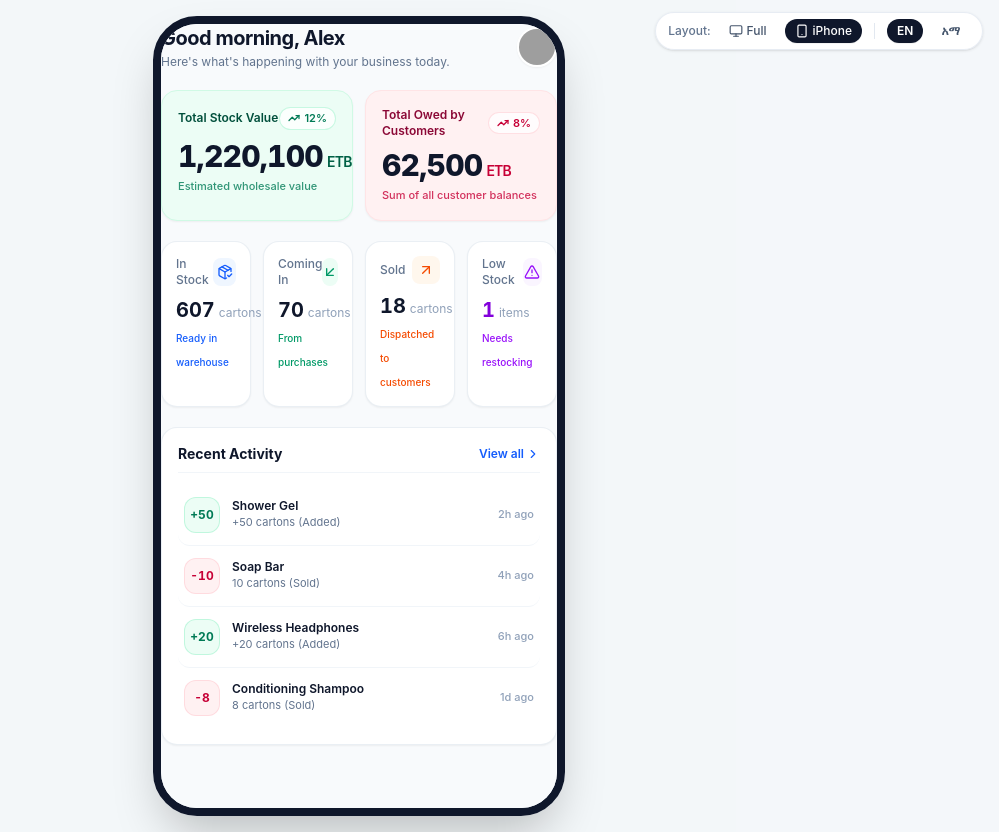
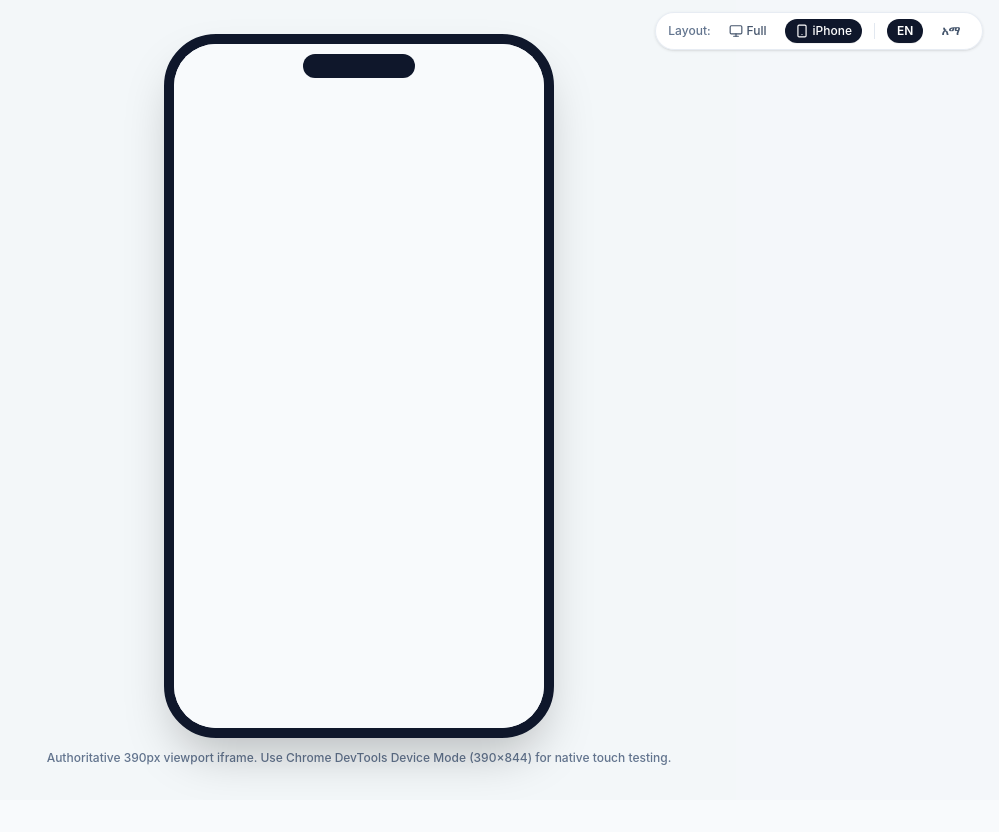
Before and after one commit to yabetsalelign/ios, a Next.js app: page / in a window 1280 px wide. Both pictures are taken after a click on the button "iPhone". Shown: the whole page, without its empty margins (281-1280 px from the left). After the commit the page ends 800 px from the top, so only its background shows below. Built offline with nearby package versions, Linux system fonts and the light colour scheme; grey boxes are pictures that could not be loaded.

Commit message:
Added the AppShell layout component and LanguageContext provider

```diff
--- a/src/components/layout/AppShell.tsx
+++ b/src/components/layout/AppShell.tsx
@@ -33,6 +33,13 @@ export default function AppShell() {
   const { language, setLanguage, t } = useLanguage();
   const isManager = currentUser.role === 'manager';
 
+  // Detect whether we are embedded inside a preview iframe without hydration mismatch or cascading render
+  const isEmbedded = React.useSyncExternalStore(
+    () => () => {},
+    () => window.self !== window.top || window.location.search.includes('preview=mobile'),
+    () => false
+  );
+
   const renderCurrentView = () => {
     if (selectedCustomerId) {
       return <CustomerLedger customerId={selectedCustomerId} />;
@@ -64,14 +71,12 @@ export default function AppShell() {
 
   return (
     <div className="min-h-screen bg-slate-100/60 flex">
-      {!isPreviewMobileFrame && <DesktopSidebar />}
+      {/* Desktop Sidebar (hidden on mobile via lg:flex, and omitted in iframe or phone preview mode) */}
+      {!isPreviewMobileFrame && !isEmbedded && <DesktopSidebar />}
 
-      <div
-        className={`flex-1 flex flex-col min-w-0 transition-all ${
-          isPreviewMobileFrame ? 'items-center justify-center p-4' : ''
-        }`}
-      >
-        {/* Floating top-right toolbar: Layout toggle + Language switcher */}
+      <div className="flex-1 flex flex-col min-w-0 transition-all">
+        {/* Floating top-right toolbar: Layout toggle + Language switcher (Desktop only, omitted inside preview iframe) */}
+        {!isEmbedded && (
           <div className="hidden md:flex fixed top-3 right-4 z-40 items-center gap-2 bg-white/95 backdrop-blur-md px-3 py-1.5 rounded-full border border-slate-200/80 shadow-sm text-xs">
             <span className="text-slate-500 font-medium">Layout:</span>
             <button
@@ -126,17 +131,27 @@ export default function AppShell() {
               አማ
             </button>
           </div>
+        )}
 
-        <main
-          className={`w-full min-h-screen flex flex-col bg-slate-50 relative ${
-            isPreviewMobileFrame
-              ? 'max-w-[412px] h-[860px] max-h-[92vh] rounded-[44px] border-[8px] border-slate-900 shadow-2xl overflow-y-auto'
-              : 'max-w-7xl mx-auto px-4 sm:px-6 lg:px-8 py-4 sm:py-6'
-          }`}
-          style={{
-            paddingBottom: isPreviewMobileFrame ? '5.5rem' : undefined,
-          }}
-        >
+        {/* When development iPhone preview is selected on desktop, render an isolated 390px viewport iframe so CSS breakpoints evaluate at 390px */}
+        {isPreviewMobileFrame && !isEmbedded ? (
+          <div className="flex-1 flex flex-col items-center justify-center py-6 px-4">
+            <div className="relative w-[390px] h-[844px] max-h-[88vh] rounded-[52px] border-[10px] border-slate-900 shadow-2xl overflow-hidden bg-slate-900 flex flex-col">
+              {/* Dynamic Island Notch */}
+              <div className="absolute top-2.5 left-1/2 -translate-x-1/2 w-28 h-6 bg-slate-900 rounded-full z-30 pointer-events-none" />
+              <iframe
+                src="/?preview=mobile"
+                title="StockFlow 390px Viewport Mobile Preview"
+                className="w-full flex-1 border-0 bg-slate-50"
+              />
+            </div>
+            <p className="text-xs text-slate-500 mt-3 font-medium text-center">
+              Authoritative 390px viewport iframe. Use Chrome DevTools Device Mode (390×844) for native touch testing.
+            </p>
+          </div>
+        ) : (
+          /* Real responsive application layout (Full desktop or native mobile viewport) */
+          <main className="w-full min-h-screen flex flex-col bg-slate-50 relative max-w-7xl mx-auto px-4 sm:px-6 lg:px-8 py-4 sm:py-6">
             {/* Mobile header bar with role switcher + language toggle */}
             <div className="lg:hidden flex items-center justify-between pb-3 pt-1 border-b border-slate-100 mb-4">
               <div className="flex items-center gap-2">
@@ -198,11 +213,13 @@ export default function AppShell() {
             {/* Active View Content */}
             <div className="flex-1 pb-24 lg:pb-8">{renderCurrentView()}</div>
 
+            {/* Mobile Bottom Navigation with elevated + button */}
             <BottomNavigation />
           </main>
+        )}
       </div>
 
-      {/* Global overlays */}
+      {/* Global transaction modals and action sheet */}
       <QuickActionSheet />
       <RecordSaleModal />
       <RecordCustomerPaymentModal />
--- a/src/context/LanguageContext.tsx
+++ b/src/context/LanguageContext.tsx
@@ -1,6 +1,6 @@
 'use client';
 
-import React, { createContext, useContext, useState, useCallback } from 'react';
+import React, { createContext, useContext, useState, useEffect, useCallback } from 'react';
 import { Language, Translations, translations } from '../i18n/translations';
 
 interface LanguageContextValue {
@@ -11,16 +11,18 @@ interface LanguageContextValue {
 
 const LanguageContext = createContext<LanguageContextValue | undefined>(undefined);
 
-function getInitialLanguage(): Language {
-  if (typeof window !== 'undefined') {
+export function LanguageProvider({ children }: { children: React.ReactNode }) {
+  // Always start with 'en' so server and initial client renders match,
+  // preventing React hydration mismatches.
+  const [language, setLanguageState] = useState<Language>('en');
+
+  // After mount, sync the stored preference from localStorage.
+  useEffect(() => {
     const stored = localStorage.getItem('sf_lang');
-    if (stored === 'en' || stored === 'am') return stored;
-  }
-  return 'en';
-}
-
-export function LanguageProvider({ children }: { children: React.ReactNode }) {
-  const [language, setLanguageState] = useState<Language>(getInitialLanguage);
+    if (stored === 'en' || stored === 'am') {
+      setLanguageState(stored);
+    }
+  }, []);
 
   const setLanguage = useCallback((lang: Language) => {
     setLanguageState(lang);
```
Lines whose indentation alone changed are shown as unchanged.
